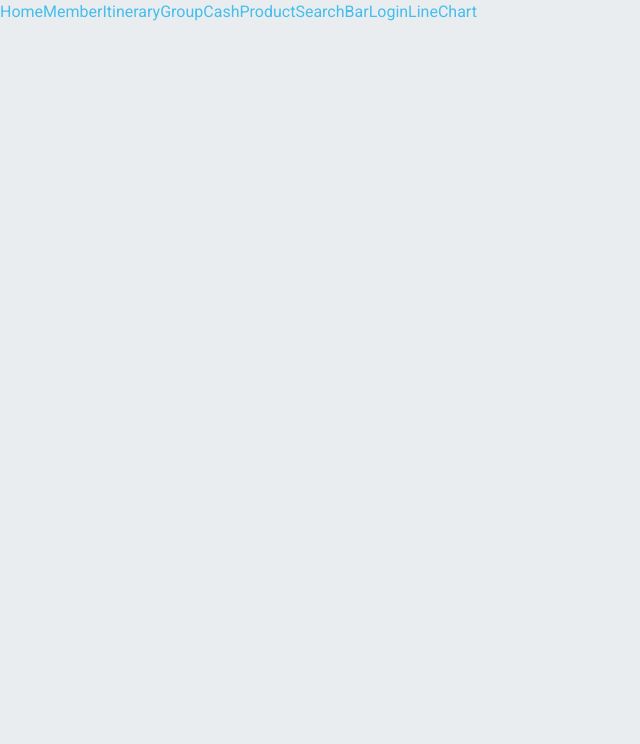
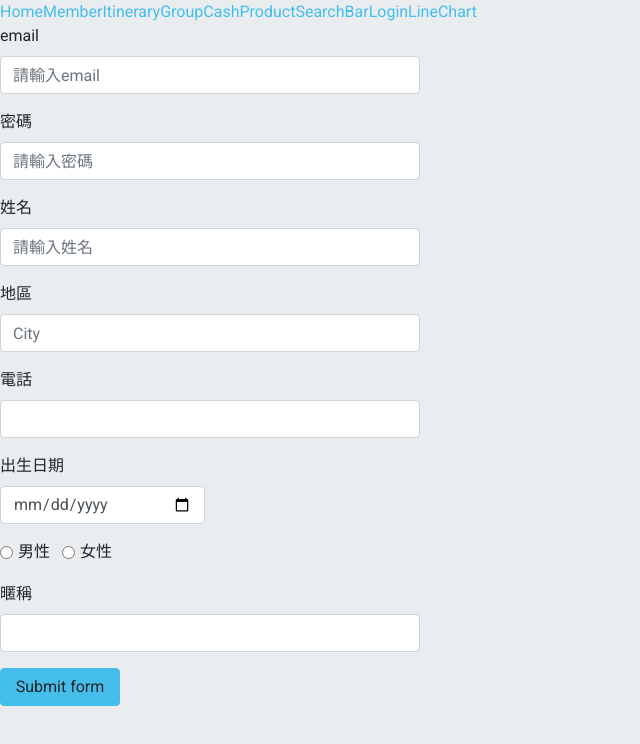
Before and after one commit to wenchiyeh/TripPlanner-Public, a React (Create React App) app: page /LineChart in a window 1280 px wide. Shown: the top 744 px of the page, without its empty margins (0-640 px from the left). Built offline with nearby package versions, Linux system fonts and the light colour scheme.

Commit message:
會員輸入表單

```diff
--- a/src/pages/LineChart .js
+++ b/src/pages/LineChart .js
@@ -1,7 +1,124 @@
-import React from 'react'
-//Demo用
+import React, { useState } from 'react'
+import { Form, Col, Button } from 'react-bootstrap'
+
 function LineChart() {
-  return <></>
+  const [validated, setValidated] = useState(false)
+
+  const handleSubmit = (event) => {
+    const form = event.currentTarget
+    if (form.checkValidity() === false) {
+      event.preventDefault()
+      event.stopPropagation()
+    }
+
+    setValidated(true)
+  }
+  return (
+    <>
+      <Form noValidate validated={validated} onSubmit={handleSubmit}>
+        <Form.Row>
+          {/* email */}
+          <Form.Group as={Col} md="4" controlId="validationCustom01">
+            <Form.Label>email</Form.Label>
+            <Form.Control
+              required
+              type="text"
+              placeholder="請輸入email"
+              defaultValue=""
+            />
+            <Form.Control.Feedback>Looks good!</Form.Control.Feedback>
+          </Form.Group>
+        </Form.Row>
+        {/* 密碼 */}
+        <Form.Row>
+          <Form.Group as={Col} md="4" controlId="validationCustom02">
+            <Form.Label>密碼</Form.Label>
+            <Form.Control
+              required
+              type="password"
+              placeholder="請輸入密碼"
+              defaultValue=""
+            />
+            <Form.Control.Feedback>Looks good!</Form.Control.Feedback>
+          </Form.Group>
+        </Form.Row>
+        {/* 姓名 */}
+        <Form.Row>
+          <Form.Group as={Col} md="4" controlId="validationCustomUsername">
+            <Form.Label>姓名</Form.Label>
+            <Form.Control
+              type="text"
+              placeholder="請輸入姓名"
+              aria-describedby=""
+              required
+            />
+            <Form.Control.Feedback type="invalid">
+              Please choose a username.
+            </Form.Control.Feedback>
+          </Form.Group>
+        </Form.Row>
+        <Form.Row>
+          {/* 地區 */}
+          <Form.Group as={Col} md="4" controlId="validationCustom03">
+            <Form.Label>地區</Form.Label>
+            <Form.Control type="text" placeholder="City" required />
+            <Form.Control.Feedback type="invalid">
+              Please provide a valid city.
+            </Form.Control.Feedback>
+          </Form.Group>
+        </Form.Row>
+        {/* 電話 */}
+        <Form.Row>
+          <Form.Group as={Col} md="4" controlId="validationCustom04">
+            <Form.Label>電話</Form.Label>
+            <Form.Control type="text" placeholder="" required />
+            <Form.Control.Feedback type="invalid">
+              Please provide a valid state.
+            </Form.Control.Feedback>
+          </Form.Group>
+        </Form.Row>
+        {/* 出生日期 */}
+        <Form.Row>
+          <Form.Group as={Col} md="2" controlId="validationCustom05">
+            <Form.Label>出生日期</Form.Label>
+            <Form.Control type="date" placeholder="" required />
+            <Form.Control.Feedback type="invalid">
+              Please provide a valid zip.
+            </Form.Control.Feedback>
+          </Form.Group>
+        </Form.Row>
+        {/* 性別 */}
+        <Form>
+          {['radio'].map((type) => (
+            <div key={`inline-${type}`} className="mb-3">
+              <Form.Check
+                inline
+                label="男性"
+                type={type}
+                id={`inline-${type}-1`}
+              />
+              <Form.Check
+                inline
+                label="女性"
+                type={type}
+                id={`inline-${type}-2`}
+              />
+            </div>
+          ))}
+        </Form>
+        <Form.Row>
+          {/* 暱稱 */}
+          <Form.Group as={Col} md="4" controlId="validationCustom01">
+            <Form.Label>暱稱</Form.Label>
+            <Form.Control required type="text" placeholder="" defaultValue="" />
+            <Form.Control.Feedback>Looks good!</Form.Control.Feedback>
+          </Form.Group>
+        </Form.Row>
+        {/* 七 */}
+        <Button type="submit">Submit form</Button>
+      </Form>
+    </>
+  )
 }
 
 export default LineChart
```
